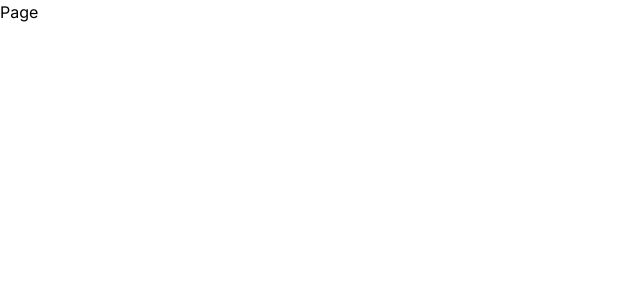
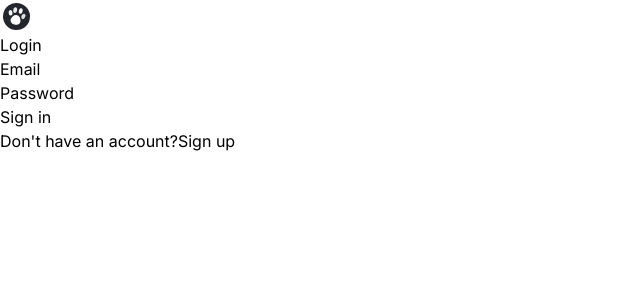
Before and after one commit to shkarDiary/petsoft-project, a Next.js app: page /login in a window 1280 px wide. Shown: the top 300 px of the page, without its empty margins (0-640 px from the left). Built offline with nearby package versions, Linux system fonts and the light colour scheme.

Commit message:
create login and sign up page

```diff
--- /dev/null
+++ b/src/app/(auth)/layout.tsx
@@ -0,0 +1,11 @@
+import Logo from "@/components/logo";
+import React from "react";
+
+export default function Layout({ children }: { children: React.ReactNode }) {
+  return (
+    <div className="flex flex-col items-center justify-center h-screen gap-y-5 ">
+      <Logo />
+      {children}
+    </div>
+  );
+}
--- a/src/app/(auth)/login/page.tsx
+++ b/src/app/(auth)/login/page.tsx
@@ -1,3 +1,18 @@
+import AuthForm from "@/components/auth-form";
+import H1 from "@/components/h1";
+import Link from "next/link";
+
 export default function Page() {
-  return <div>Page</div>;
+  return (
+    <main>
+      <H1 className="text-center mb-5">Login</H1>
+      <AuthForm />
+      <p className="mt-6 text-sm text-zinc-500">
+        Don't have an account?
+        <Link href="/signup" className="mt-6 text-sm text-zinc-500">
+          Sign up
+        </Link>
+      </p>
+    </main>
+  );
 }
--- /dev/null
+++ b/src/components/auth-form.tsx
@@ -0,0 +1,20 @@
+import React from "react";
+import { Label } from "./ui/label";
+import { Input } from "./ui/input";
+import { Button } from "./ui/button";
+
+export default function AuthForm() {
+  return (
+    <main>
+      <div className="space-y-1">
+        <Label htmlFor="email">Email</Label>
+        <Input type="email" id="email" name="email" />
+      </div>
+      <div className=" mb-4 mt-2 space-y-1">
+        <Label htmlFor="password">Password</Label>
+        <Input type="password" id="password" name="password" />
+      </div>
+      <Button type="submit">Sign in</Button>
+    </main>
+  );
+}
```
Also changed, not shown: src/app/(auth)/signup/page.tsx (+16 -1 lines).
